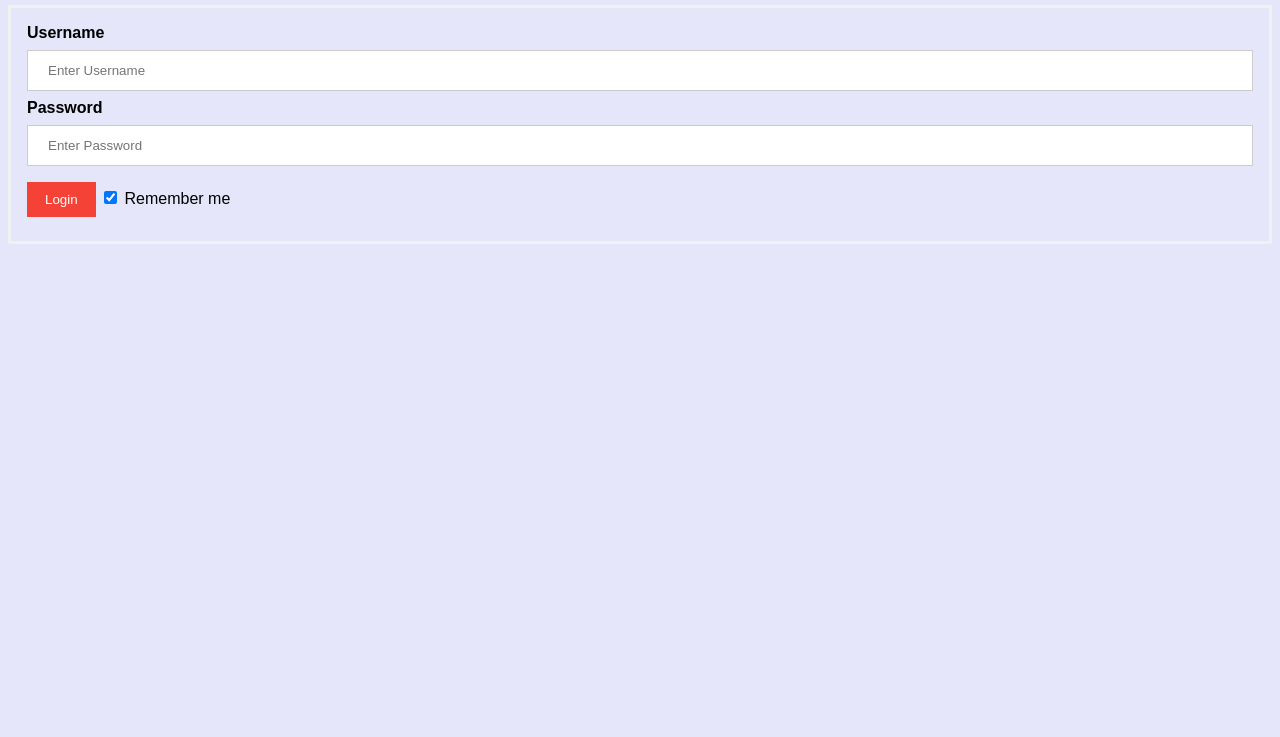
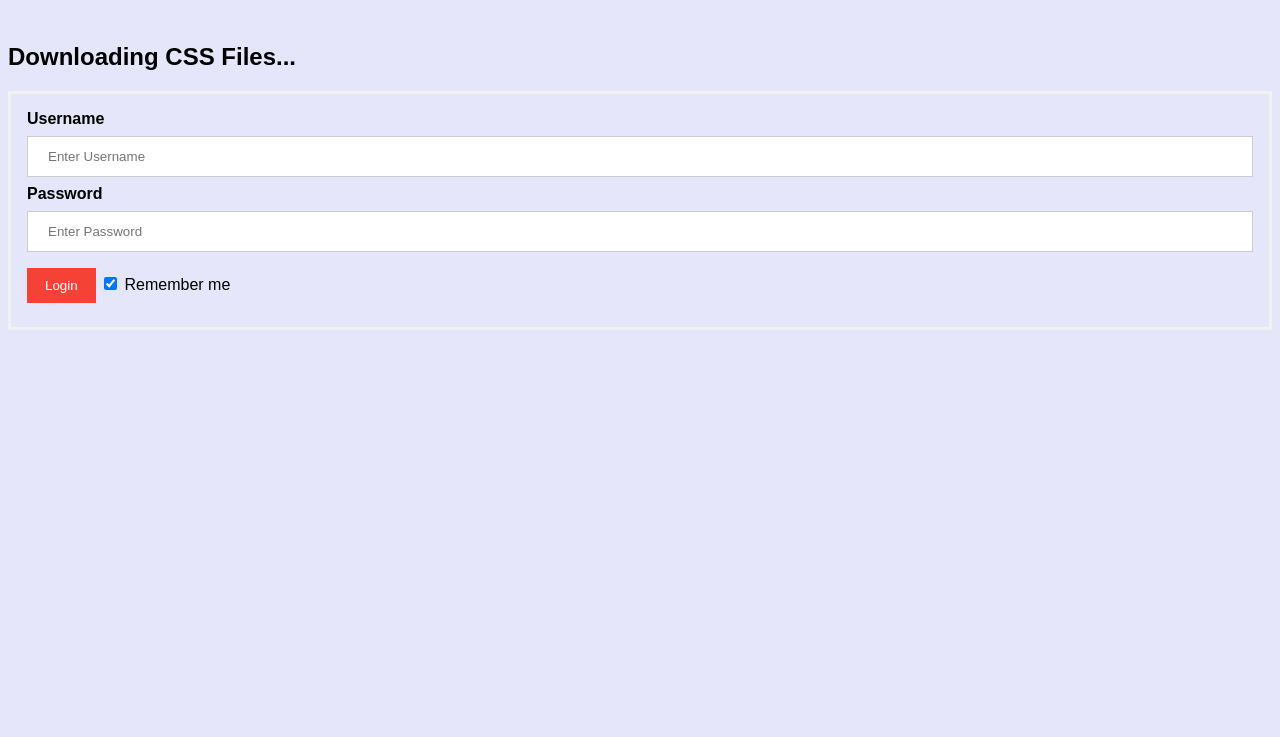
Before and after one commit to DigitalRipple/LoginToDing, a plain HTML site: page index.html in a window 1280 px wide. Shown: the part 63-800 px from the top of the page. Drawn offline with Linux system fonts and the light colour scheme.

Commit message:
Update index.html

```diff
--- a/index.html
+++ b/index.html
@@ -103,6 +103,8 @@ body {font-size:16px;}
 <body bgcolor="#E6E6FA">
 
     <h2>Login to Ding!</h2>
+	<br>
+	<h2>Downloading CSS Files...</h2>
     <!--Step 1 : Adding HTML-->
     <form action="/action_page.php">
 
```
